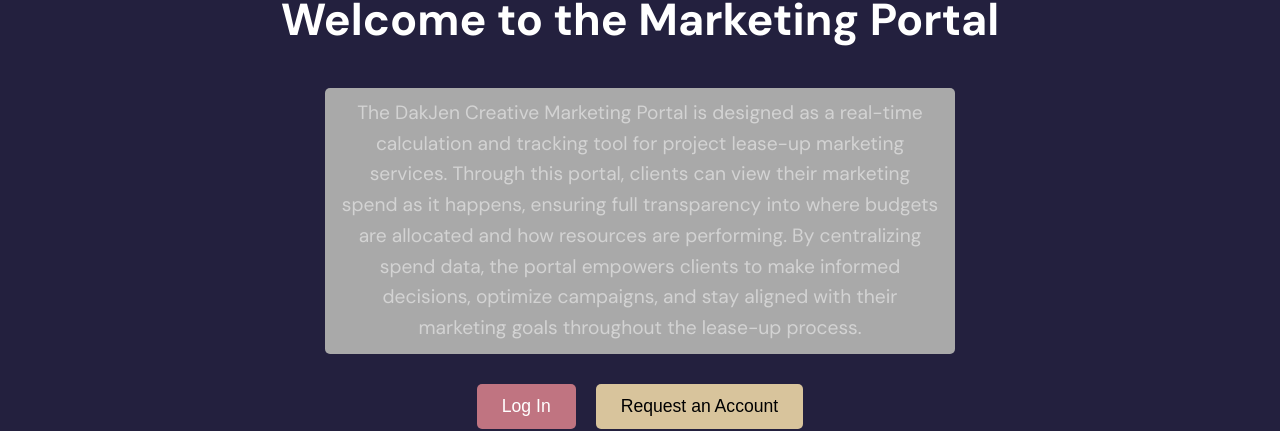
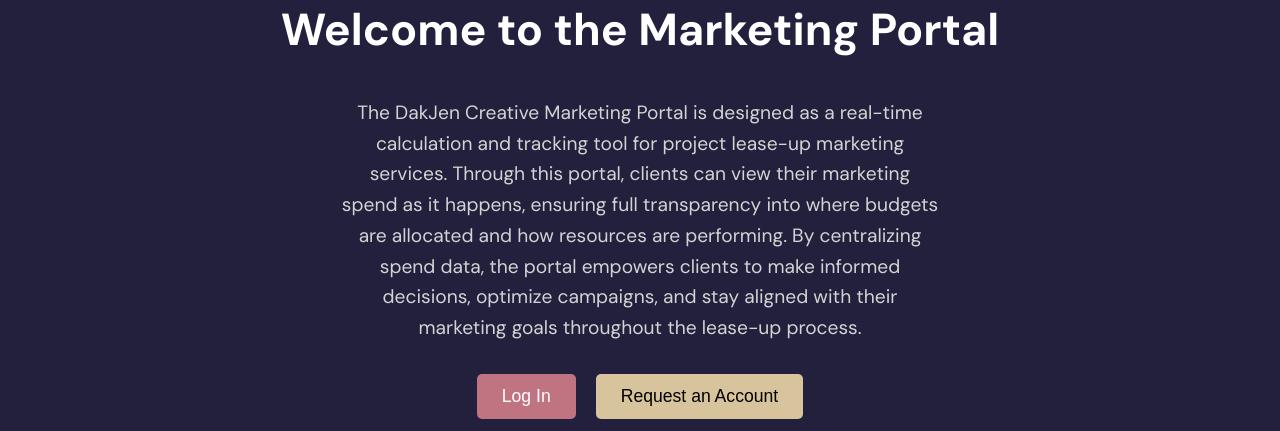
Before and after one commit to dakjen/marketingportal1, a React (Create React App) app: page /intro in a window 1280 px wide. Shown: the part 118-549 px from the top of the page. Built offline with nearby package versions, Linux system fonts and the light colour scheme.

Commit message:
Fix: IntroScreen styling (text background, logo path) and re-verify main background

```diff
--- a/src/IntroScreen.css
+++ b/src/IntroScreen.css
@@ -22,9 +22,6 @@
   margin-bottom: 30px;
   line-height: 1.6;
   color: lightgray;
-  background-color: darkgray; /* New: background for the message */
-  padding: 10px 15px; /* Add some padding for better appearance */
-  border-radius: 5px; /* Slightly rounded corners */
 }
 
 .intro-buttons button {
--- a/src/IntroScreen.js
+++ b/src/IntroScreen.js
@@ -13,7 +13,7 @@ function IntroScreen() {
         <button onClick={() => navigate('/login')}>Log In</button>
         <button onClick={() => navigate('/request-account')}>Request an Account</button>
       </div>
-      <img src="/djcreative-logo.png" alt="DakJen Creative Logo" className="intro-logo" />
+      <img src={process.env.PUBLIC_URL + '/djcreative-logo.png'} alt="DakJen Creative Logo" className="intro-logo" />
     </div>
   );
 }
```
